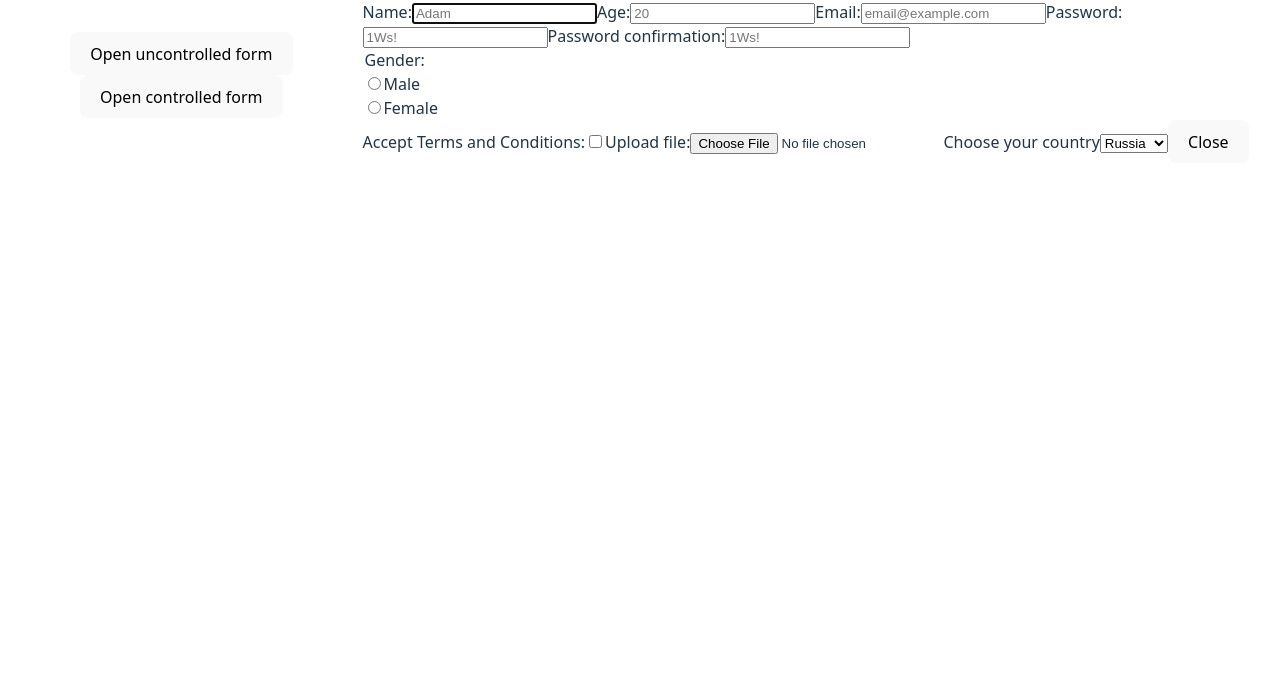
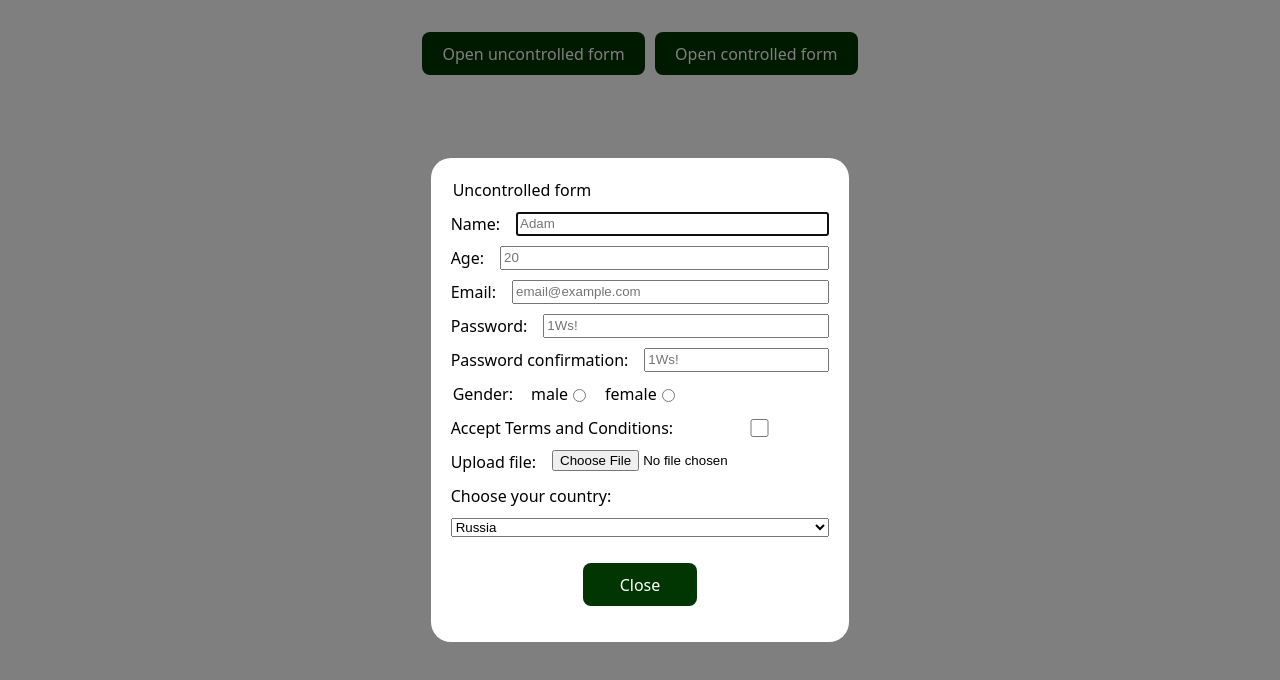
Before and after one commit to Viktor1905/React_RS, a React (Vite) app: page / in a window 1280 px wide. Both pictures are taken after a click on the button "Open uncontrolled form". Shown: the top 680 px of the page. Built offline with nearby package versions, Linux system fonts and the light colour scheme.

Commit message:
feat: done forms stylization

```diff
--- a/src/App.module.css
+++ b/src/App.module.css
@@ -1,41 +1,15 @@
-
-.button-wrapper {
+.modalContainer {
+  position: absolute;
   display: flex;
   justify-content: center;
-  width: 100%;
+  align-items: center;
+  top: 0;
+  left: 0;
+  width: 100vw;
+  height: 100vh;
+  background-color: rgba(0, 0, 0, 0.5);
 }
-.logo {
-  height: 6em;
-  padding: 1.5em;
-  will-change: filter;
-  transition: filter 300ms;
+.buttonWrapper {
+  display: flex;
+  gap: 10px;
 }
-.logo:hover {
-  filter: drop-shadow(0 0 2em #646cffaa);
-}
-.logo.react:hover {
-  filter: drop-shadow(0 0 2em #61dafbaa);
-}
-
-@keyframes logo-spin {
-  from {
-    transform: rotate(0deg);
-  }
-  to {
-    transform: rotate(360deg);
-  }
-}
-
-@media (prefers-reduced-motion: no-preference) {
-  a:nth-of-type(2) .logo {
-    animation: logo-spin infinite 20s linear;
-  }
-}
-
-.card {
-  padding: 2em;
-}
-
-.read-the-docs {
-  color: #888;
-}
--- a/src/App.tsx
+++ b/src/App.tsx
@@ -22,14 +22,14 @@ function App() {
       {whichOpen &&
         createPortal(
           whichOpen === 'controlled' ? (
-            <div role="dialog">
+            <div role="dialog" className={styles.modalContainer}>
               <ControlledForm
                 closeWindow={() => setWhichOpen('')}
                 whichOpen={whichOpen}
               />
             </div>
           ) : (
-            <div role="dialog">
+            <div role="dialog" className={styles.modalContainer}>
               <UncontrolledForm
                 closeWindow={() => setWhichOpen('')}
                 whichOpen={whichOpen}
--- a/src/components/ControlledForm/ControlledForm.tsx
+++ b/src/components/ControlledForm/ControlledForm.tsx
@@ -1,8 +1,9 @@
 import { useForm } from 'react-hook-form';
 import { useEffect, useRef } from 'react';
 import { effectFunction } from '../../utils/useEffectFunction.ts';
-import { InputControlled } from '../InputElement/InputControlled.tsx';
-import { SelectControlled } from '../SelectElement/SelectControlled.tsx';
+import { InputControlled } from './Elements/InputControlled.tsx';
+import { SelectControlled } from './Elements/SelectControlled.tsx';
+import styles from '../../styles/form.module.css';
 
 export function ControlledForm({
   closeWindow,
@@ -16,7 +17,12 @@ export function ControlledForm({
     [whichOpen, closeWindow]
   );
   return (
-    <form onSubmit={handleSubmit(closeWindow)} ref={modalRef}>
+    <form
+      onSubmit={handleSubmit(closeWindow)}
+      ref={modalRef}
+      className={styles.form}
+    >
+      <legend>Controlled form</legend>
       <InputControlled
         label={'name'}
         password={false}
@@ -65,7 +71,7 @@ export function ControlledForm({
         register={register('upload file')}
       />
       <SelectControlled register={register('country')} />
-      <button type="submit" ref={submitRef}>
+      <button type="submit" ref={submitRef} className={styles.submit}>
         Close
       </button>
     </form>
--- /dev/null
+++ b/src/components/ControlledForm/Elements/InputControlled.tsx
@@ -0,0 +1,59 @@
+import type { UseFormRegisterReturn } from 'react-hook-form';
+import { capitalizeFirstLetter } from '../../../utils/capitalizeFirstLetter.ts';
+import styles from '../../../styles/form.module.css';
+export function InputControlled({
+  label,
+  register,
+  password,
+  placeholder,
+}: InputElementProps) {
+  const type = password ? 'password' : inputTypes[label] || 'text';
+  const gender = label === 'gender';
+  if (gender) {
+    return (
+      <div className={styles.inputWrapper}>
+        <legend>{capitalizeFirstLetter(label)}:</legend>
+        <div className={styles.radioWrapper}>
+          <label htmlFor={'Male'}>Male:</label>
+          <input {...register} type={type} id={'Male'} value={'male'} />
+        </div>
+        <div className={styles.radioWrapper}>
+          <label htmlFor={'Female'}>Female: </label>
+          <input {...register} type={type} id={'Female'} value={'Female'} />
+        </div>
+      </div>
+    );
+  }
+  return (
+    <div className={styles.inputWrapper}>
+      <label htmlFor={label}>{capitalizeFirstLetter(label)}: </label>
+      <input {...register} type={type} placeholder={placeholder || ''} />
+    </div>
+  );
+}
+
+type InputElementProps = {
+  label:
+    | 'name'
+    | 'email'
+    | 'password'
+    | 'age'
+    | 'password confirmation'
+    | 'upload file'
+    | 'gender'
+    | 'accept Terms and Conditions';
+  password: boolean;
+  placeholder?: string;
+  register: UseFormRegisterReturn;
+  errorMessage?: string;
+};
+const inputTypes: Record<InputElementProps['label'], string> = {
+  name: 'text',
+  email: 'email',
+  password: 'password',
+  'password confirmation': 'password',
+  age: 'number',
+  'upload file': 'file',
+  gender: 'radio',
+  'accept Terms and Conditions': 'checkbox',
+};
--- a/src/components/SelectElement/SelectControlled.tsx
+++ b/src/components/ControlledForm/Elements/SelectControlled.tsx
@@ -1,10 +1,11 @@
 import type { UseFormRegisterReturn } from 'react-hook-form';
+import styles from '../../../styles/form.module.css';
 
 export function SelectControlled({ register }: InputElementProps) {
   const countries = ['Russia', 'USA', 'Belarus'];
 
   return (
-    <>
+    <div className={styles.inputWrapper}>
       <legend>{'Choose your country'}:</legend>
       <select {...register}>
         {countries.map((country) => (
@@ -13,7 +14,7 @@ export function SelectControlled({ register }: InputElementProps) {
           </option>
         ))}
       </select>
-    </>
+    </div>
   );
 }
 
--- a/src/components/InputElement/InputUncontrolled.tsx
+++ /dev/null
@@ -1,78 +0,0 @@
-import { useRef } from 'react';
-import { capitalizeFirstLetter } from '../../utils/capitalizeFirstLetter.ts';
-
-export function InputUncontrolled({
-  label,
-  password,
-  placeholder,
-}: InputElementProps) {
-  const inputRef = useRef<HTMLInputElement>(null);
-
-  const type = password ? 'password' : inputTypes[label] || 'text';
-  const gender = label === 'gender';
-
-  if (gender) {
-    return (
-      <>
-        <legend>{capitalizeFirstLetter(label)}:</legend>
-        <div>
-          <input
-            type={type}
-            id="Male"
-            value="male"
-            name="gender"
-            ref={inputRef}
-          />
-          <label htmlFor="Male">Male</label>
-        </div>
-        <div>
-          <input
-            type={type}
-            id="Female"
-            value="female"
-            name="gender"
-            ref={inputRef}
-          />
-          <label htmlFor="Female">Female</label>
-        </div>
-      </>
-    );
-  }
-
-  return (
-    <>
-      <label htmlFor={label}>{capitalizeFirstLetter(label)}:</label>
-      <input
-        type={type}
-        placeholder={placeholder || ''}
-        id={label}
-        ref={inputRef}
-      />
-    </>
-  );
-}
-
-type InputElementProps = {
-  label:
-    | 'name'
-    | 'email'
-    | 'password'
-    | 'age'
-    | 'password confirmation'
-    | 'upload file'
-    | 'gender'
-    | 'accept Terms and Conditions';
-  password: boolean;
-  placeholder?: string;
-};
-
-const inputTypes: Record<InputElementProps['label'], string> = {
-  name: 'text',
-  email: 'email',
-  password: 'password',
-  'password confirmation': 'password',
-  age: 'number',
-  'upload file': 'file',
-  gender: 'radio',
-  'accept Terms and Conditions': 'checkbox',
-};
--- a/src/components/InputElement/InputControlled.tsx
+++ b/src/components/UncontrolledForm/Elements/InputUncontrolled.tsx
@@ -1,34 +1,37 @@
-import type { UseFormRegisterReturn } from 'react-hook-form';
-import { capitalizeFirstLetter } from '../../utils/capitalizeFirstLetter.ts';
+import { useRef } from 'react';
+import { capitalizeFirstLetter } from '../../../utils/capitalizeFirstLetter.ts';
+import { RadioUncontrolled } from './RadioUncontrolled.tsx';
+import styles from '../../../styles/form.module.css';
 
-export function InputControlled({
+export function InputUncontrolled({
   label,
-  register,
   password,
   placeholder,
 }: InputElementProps) {
+  const inputRef = useRef<HTMLInputElement>(null);
   const type = password ? 'password' : inputTypes[label] || 'text';
   const gender = label === 'gender';
+
   if (gender) {
     return (
-      <>
+      <div className={styles.inputWrapper}>
         <legend>{capitalizeFirstLetter(label)}:</legend>
-        <div>
-          <input {...register} type={type} id={'Male'} value={'male'} />
-          <label htmlFor={'Male'}>Male</label>
-        </div>
-        <div>
-          <input {...register} type={type} id={'Female'} value={'Female'} />
-          <label htmlFor={'Female'}>Female</label>
-        </div>
-      </>
+        <RadioUncontrolled gender={'male'} />
+        <RadioUncontrolled gender={'female'} />
+      </div>
     );
   }
+
   return (
-    <>
+    <div className={styles.inputWrapper}>
       <label htmlFor={label}>{capitalizeFirstLetter(label)}: </label>
-      <input {...register} type={type} placeholder={placeholder || ''} />
-    </>
+      <input
+        type={type}
+        placeholder={placeholder || ''}
+        id={label}
+        ref={inputRef}
+      />
+    </div>
   );
 }
 
@@ -44,9 +47,8 @@ type InputElementProps = {
     | 'accept Terms and Conditions';
   password: boolean;
   placeholder?: string;
-  register: UseFormRegisterReturn;
-  errorMessage?: string;
 };
+
 const inputTypes: Record<InputElementProps['label'], string> = {
   name: 'text',
   email: 'email',
--- /dev/null
+++ b/src/components/UncontrolledForm/Elements/RadioUncontrolled.tsx
@@ -0,0 +1,14 @@
+import styles from '../../../styles/form.module.css';
+
+export function RadioUncontrolled({ gender }: InputElementProps) {
+  return (
+    <div className={styles.radioWrapper}>
+      <label htmlFor={gender}>{gender}</label>
+      <input type={'radio'} id={gender} value={gender} name="gender" />
+    </div>
+  );
+}
+
+type InputElementProps = {
+  gender: 'male' | 'female';
+};
--- a/src/components/SelectElement/SelectUncontrolled.tsx
+++ b/src/components/UncontrolledForm/Elements/SelectUncontrolled.tsx
@@ -3,7 +3,7 @@ export function SelectUncontrolled() {
 
   return (
     <>
-      <label htmlFor="city-select">Choose your country</label>
+      <label htmlFor="city-select">Choose your country: </label>
       <select name="city" id="city-select">
         {countries.map((country) => (
           <option key={country} value={country}>
--- a/src/components/UncontrolledForm/UncontrolledForm.tsx
+++ b/src/components/UncontrolledForm/UncontrolledForm.tsx
@@ -1,7 +1,8 @@
 import { useEffect, useRef } from 'react';
 import { effectFunction } from '../../utils/useEffectFunction.ts';
-import { InputUncontrolled } from '../InputElement/InputUncontrolled.tsx';
-import { SelectUncontrolled } from '../SelectElement/SelectUncontrolled.tsx';
+import { InputUncontrolled } from './Elements/InputUncontrolled.tsx';
+import { SelectUncontrolled } from './Elements/SelectUncontrolled.tsx';
+import styles from '../../styles/form.module.css';
 
 export function UncontrolledForm({
   closeWindow,
@@ -14,7 +15,8 @@ export function UncontrolledForm({
     [whichOpen, closeWindow]
   );
   return (
-    <form onSubmit={closeWindow} ref={modalRef}>
+    <form onSubmit={closeWindow} ref={modalRef} className={styles.form}>
+      <legend>Uncontrolled form</legend>
       <InputUncontrolled label={'name'} password={false} placeholder={'Adam'} />
       <InputUncontrolled label={'age'} password={false} placeholder={'20'} />
       <InputUncontrolled
@@ -44,7 +46,7 @@ export function UncontrolledForm({
         placeholder={'1Ws!'}
       />
       <SelectUncontrolled />
-      <button type="submit" ref={submitRef}>
+      <button type="submit" ref={submitRef} className={styles.submit}>
         Close
       </button>
     </form>
--- a/src/index.css
+++ b/src/index.css
@@ -2,10 +2,6 @@
   font-family: system-ui, Avenir, Helvetica, Arial, sans-serif;
   line-height: 1.5;
   font-weight: 400;
-
-  color-scheme: light dark;
-  color: rgba(255, 255, 255, 0.87);
-  background-color: #242424;
 
   font-synthesis: none;
   text-rendering: optimizeLegibility;
@@ -46,7 +42,7 @@ button {
   font-size: 1em;
   font-weight: 500;
   font-family: inherit;
-  background-color: #1a1a1a;
+  background-color: #013501;
   cursor: pointer;
   transition: border-color 0.25s;
 }
@@ -58,15 +54,20 @@ button:focus-visible {
   outline: 4px auto -webkit-focus-ring-color;
 }
 
-@media (prefers-color-scheme: light) {
 :root {
-    color: #213547;
+  color: #000000;
   background-color: #ffffff;
 }
 a:hover {
   color: #747bff;
 }
 button {
-    background-color: #f9f9f9;
+  background-color: #013501;
+  color: #fff;
 }
+button:hover {
+  background-color: #048804;
 }
+button:focus {
+  background-color: #048804;
+}
--- /dev/null
+++ b/src/styles/form.module.css
@@ -0,0 +1,30 @@
+.form {
+    max-width: 400px;
+    display: flex;
+    flex-direction: column;
+    align-content: center;
+    background: #fff;
+    border-radius: 20px;
+    padding: 20px;
+    gap: 10px;
+}
+.inputWrapper {
+    display: flex;
+    gap: 1rem;
+}
+.inputWrapper label {
+    flex-shrink: 0;
+}
+.inputWrapper input {
+    flex-grow: 1;
+    width: 100%;
+    min-width: 0;
+}
+.radioWrapper {
+    display: flex;
+    justify-content: center;
+}
+.submit{
+    margin: 1rem auto;
+    width: 30%;
+}
```
Lines whose indentation alone changed are shown as unchanged.
